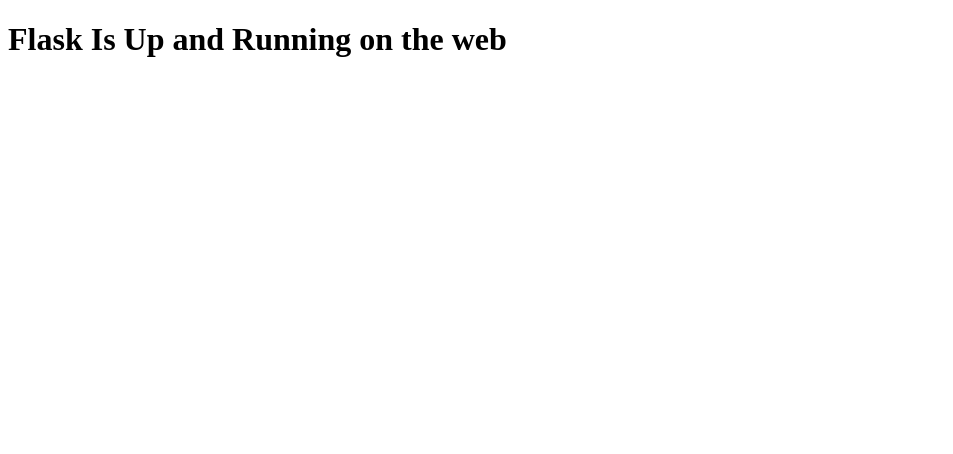
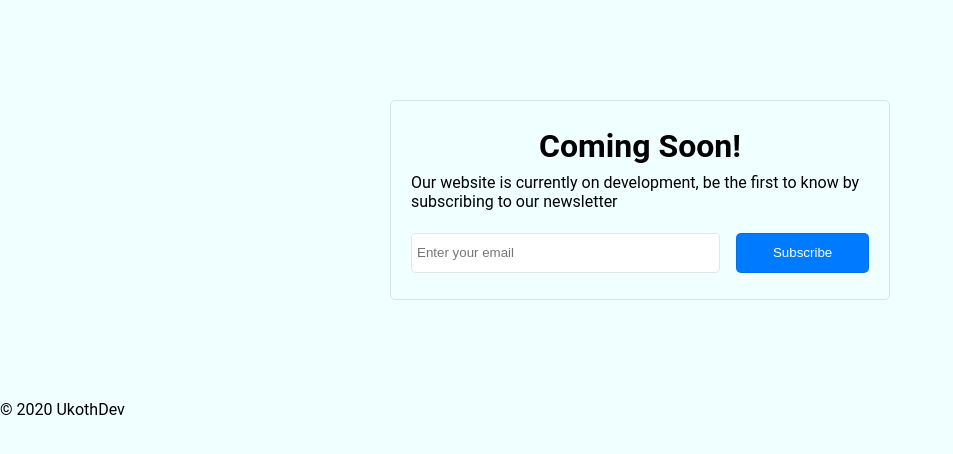
Before and after one commit to josephakaro/ukothdev, a Flask app: page / in a window 1280 px wide. Shown: the top 454 px of the page, without its empty margins (0-953 px from the left). Run offline with Flask 3, Linux system fonts and the light colour scheme.

Commit message:
Coming soon page is on

```diff
--- /dev/null
+++ b/app/static/css/style.css
@@ -0,0 +1,67 @@
+*{
+    padding: 0;
+    margin: 0;
+    box-sizing: border-box;
+}
+
+body{
+    font-family: 'Roboto', sans-serif;
+    background-color: azure;
+}
+
+.container{
+    display: flex;
+    justify-content: center;
+    align-items: center;
+
+    flex-direction: column;
+    gap: .5em;
+
+    margin: 100px auto;
+    padding: 20px;
+
+    height: 200px;
+    width: 500px;
+
+
+    border-radius: 5px;
+    border: 1px solid rgba(0, 0, 0, 0.1);
+
+}
+
+.container p{
+    flex-wrap: wrap;
+
+    width: 100%;
+    height: 20%;
+}
+
+
+.container form{
+    margin-top: 20px;
+
+    width: 100%;
+    height: 40px;
+
+    display: flex;
+    flex-direction: row;
+    gap: 1em;
+}
+
+.container form input{
+    width: 70%;
+    height: 100%;
+    padding: 5px;
+    border: 1px solid rgba(0, 0, 0, 0.1);
+    border-radius: 5px;
+}
+
+.container form button{
+    width: 30%;
+    height: 100%;
+    padding: 5px;
+    border: 1px solid rgba(0, 0, 0, 0.1);
+    border-radius: 5px;
+    background-color: #007bff;
+    color: white;
+}
--- /dev/null
+++ b/app/templates/base.html
@@ -0,0 +1,15 @@
+<!DOCTYPE html>
+<html lang="en">
+<head>
+    <meta charset="UTF-8">
+    <meta name="viewport" content="width=device-width, initial-scale=1.0">
+    <link rel="stylesheet" href="{{ url_for('static', filename=('css/style.css'))}}">
+    <title>UkothDev - {% block title %}{% endblock %}</title>
+</head>
+<body>
+    {% block content %}{% endblock %}
+</body>
+<footer>
+    {% block footer %}{% endblock %}
+</footer>
+</html>
--- a/app/templates/index.html
+++ b/app/templates/index.html
@@ -1,11 +1,18 @@
-<!DOCTYPE html>
-<html lang="en">
-<head>
-    <meta charset="UTF-8">
-    <meta name="viewport" content="width=device-width, initial-scale=1.0">
-    <title>Home</title>
-</head>
-<body>
-    <h1>Flask Is Up and Running on the web</h1>
-</body>
-</html>
+{% extends 'base.html'%}
+
+{% block title %}Home{% endblock %}
+
+{% block content %}
+    <div class="container">
+        <h1>Coming Soon!</h1>
+        <p>Our website is currently on development, be the first to know by subscribing to our newsletter</p>
+        <form>
+            <input type="email" name="email" placeholder="Enter your email">
+            <button type="submit">Subscribe</button>
+        </form>
+    </div>
+{% endblock %}
+
+{% block footer %}
+    <p>&copy; 2020 UkothDev</p>
+{% endblock %}
```
